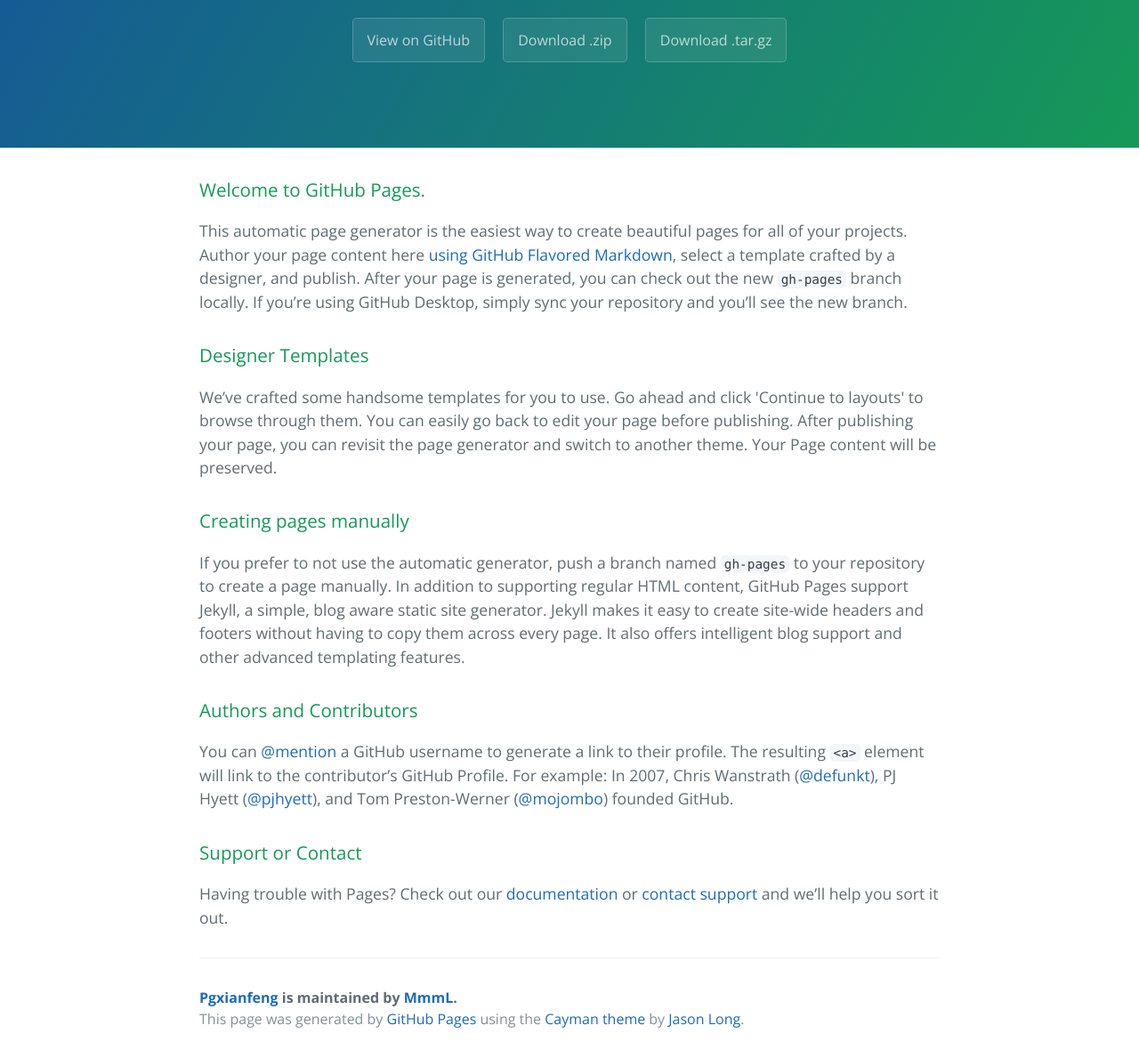
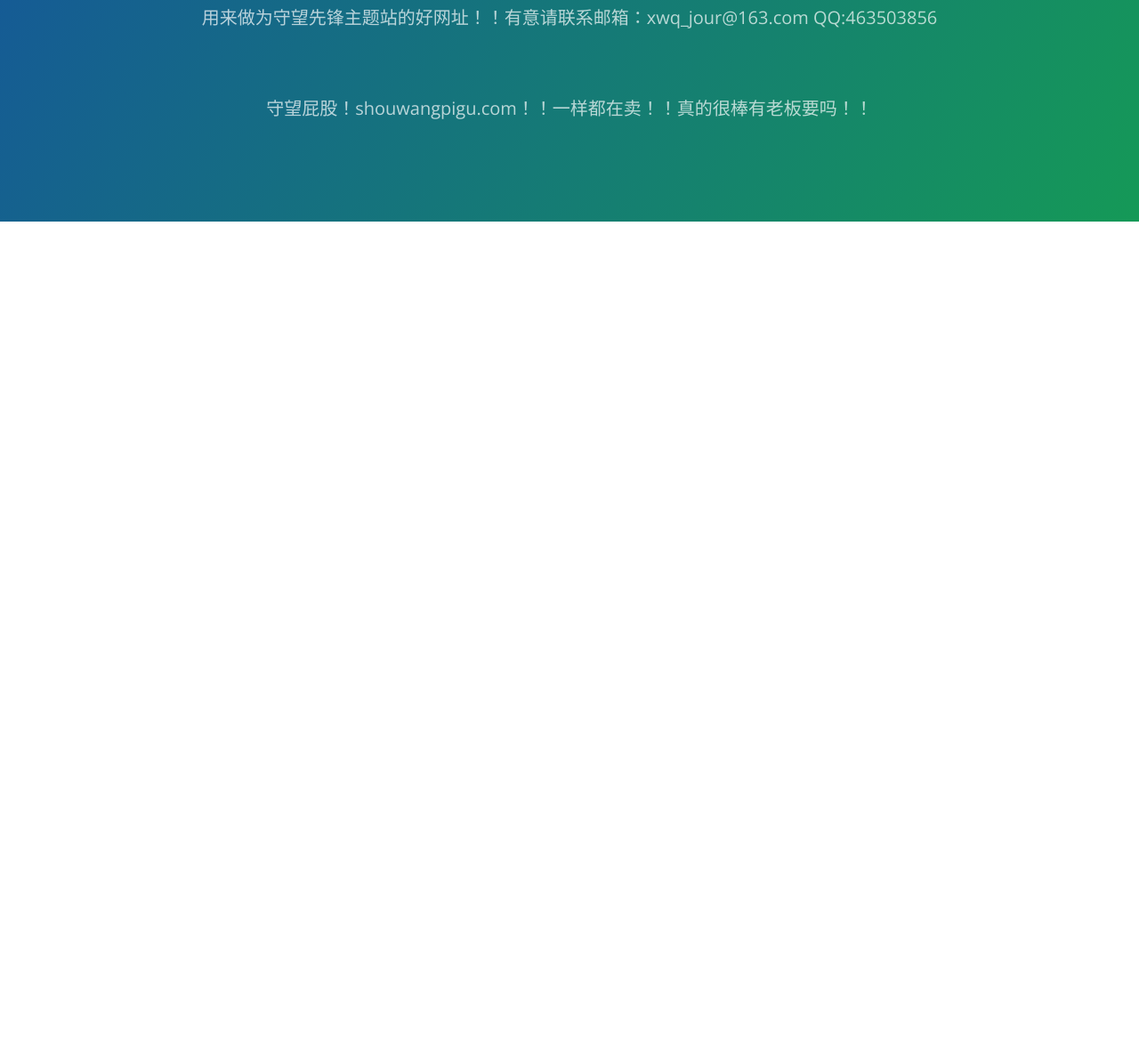
Before and after one commit to MmmL/pgxianfeng, a plain HTML site: page index.html in a window 1280 px wide. Shown: the part 170-1359 px from the top of the page at 89% size. After the commit the page ends 800 px from the top, so only its background shows below. Drawn offline with nearby package versions, Linux system fonts and the light colour scheme.

Commit message:
Update index.html

```diff
--- a/index.html
+++ b/index.html
@@ -2,7 +2,7 @@
 <html lang="en-us">
   <head>
     <meta charset="UTF-8">
-    <title>Pgxianfeng by MmmL</title>
+    <title>PG先锋</title>
     <meta name="viewport" content="width=device-width, initial-scale=1">
     <link rel="stylesheet" type="text/css" href="stylesheets/normalize.css" media="screen">
     <link href='https://fonts.googleapis.com/css?family=Open+Sans:400,700' rel='stylesheet' type='text/css'>
@@ -11,46 +11,12 @@
   </head>
   <body>
     <section class="page-header">
-      <h1 class="project-name">Pgxianfeng</h1>
-      <h2 class="project-tagline"></h2>
-      <a href="https://github.com/MmmL/pgxianfeng" class="btn">View on GitHub</a>
-      <a href="https://github.com/MmmL/pgxianfeng/zipball/master" class="btn">Download .zip</a>
-      <a href="https://github.com/MmmL/pgxianfeng/tarball/master" class="btn">Download .tar.gz</a>
+      <h1 class="project-name">PG先锋！！！简单粗暴接地气的站名！！！</h1>
+      <h2 class="project-tagline">用来做为守望先锋主题站的好网址！！有意请联系邮箱：xwq_jour@163.com QQ:463503856</h2>
+      </br>
+      <h2 class="project-tagline">守望屁股！shouwangpigu.com！！一样都在卖！！真的很棒有老板要吗！！</h2>
     </section>
 
-    <section class="main-content">
-      <h3>
-<a id="welcome-to-github-pages" class="anchor" href="#welcome-to-github-pages" aria-hidden="true"><span aria-hidden="true" class="octicon octicon-link"></span></a>Welcome to GitHub Pages.</h3>
-
-<p>This automatic page generator is the easiest way to create beautiful pages for all of your projects. Author your page content here <a href="https://guides.github.com/features/mastering-markdown/">using GitHub Flavored Markdown</a>, select a template crafted by a designer, and publish. After your page is generated, you can check out the new <code>gh-pages</code> branch locally. If you’re using GitHub Desktop, simply sync your repository and you’ll see the new branch.</p>
-
-<h3>
-<a id="designer-templates" class="anchor" href="#designer-templates" aria-hidden="true"><span aria-hidden="true" class="octicon octicon-link"></span></a>Designer Templates</h3>
-
-<p>We’ve crafted some handsome templates for you to use. Go ahead and click 'Continue to layouts' to browse through them. You can easily go back to edit your page before publishing. After publishing your page, you can revisit the page generator and switch to another theme. Your Page content will be preserved.</p>
-
-<h3>
-<a id="creating-pages-manually" class="anchor" href="#creating-pages-manually" aria-hidden="true"><span aria-hidden="true" class="octicon octicon-link"></span></a>Creating pages manually</h3>
-
-<p>If you prefer to not use the automatic generator, push a branch named <code>gh-pages</code> to your repository to create a page manually. In addition to supporting regular HTML content, GitHub Pages support Jekyll, a simple, blog aware static site generator. Jekyll makes it easy to create site-wide headers and footers without having to copy them across every page. It also offers intelligent blog support and other advanced templating features.</p>
-
-<h3>
-<a id="authors-and-contributors" class="anchor" href="#authors-and-contributors" aria-hidden="true"><span aria-hidden="true" class="octicon octicon-link"></span></a>Authors and Contributors</h3>
-
-<p>You can <a href="https://help.github.com/articles/basic-writing-and-formatting-syntax/#mentioning-users-and-teams" class="user-mention">@mention</a> a GitHub username to generate a link to their profile. The resulting <code>&lt;a&gt;</code> element will link to the contributor’s GitHub Profile. For example: In 2007, Chris Wanstrath (<a href="https://github.com/defunkt" class="user-mention">@defunkt</a>), PJ Hyett (<a href="https://github.com/pjhyett" class="user-mention">@pjhyett</a>), and Tom Preston-Werner (<a href="https://github.com/mojombo" class="user-mention">@mojombo</a>) founded GitHub.</p>
-
-<h3>
-<a id="support-or-contact" class="anchor" href="#support-or-contact" aria-hidden="true"><span aria-hidden="true" class="octicon octicon-link"></span></a>Support or Contact</h3>
-
-<p>Having trouble with Pages? Check out our <a href="https://help.github.com/pages">documentation</a> or <a href="https://github.com/contact">contact support</a> and we’ll help you sort it out.</p>
-
-      <footer class="site-footer">
-        <span class="site-footer-owner"><a href="https://github.com/MmmL/pgxianfeng">Pgxianfeng</a> is maintained by <a href="https://github.com/MmmL">MmmL</a>.</span>
-
-        <span class="site-footer-credits">This page was generated by <a href="https://pages.github.com">GitHub Pages</a> using the <a href="https://github.com/jasonlong/cayman-theme">Cayman theme</a> by <a href="https://twitter.com/jasonlong">Jason Long</a>.</span>
-      </footer>
-
-    </section>
 
 
   </body>
```
